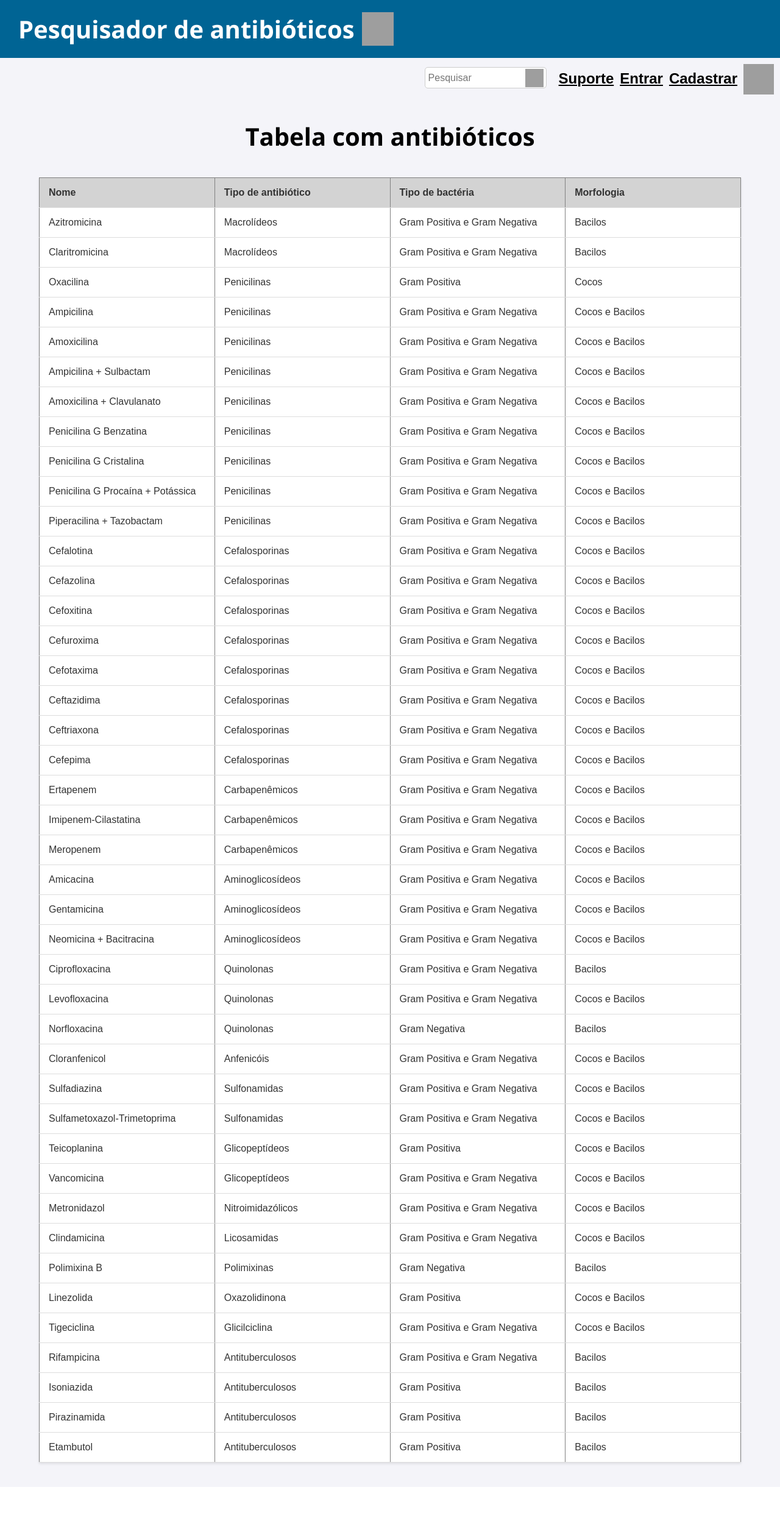
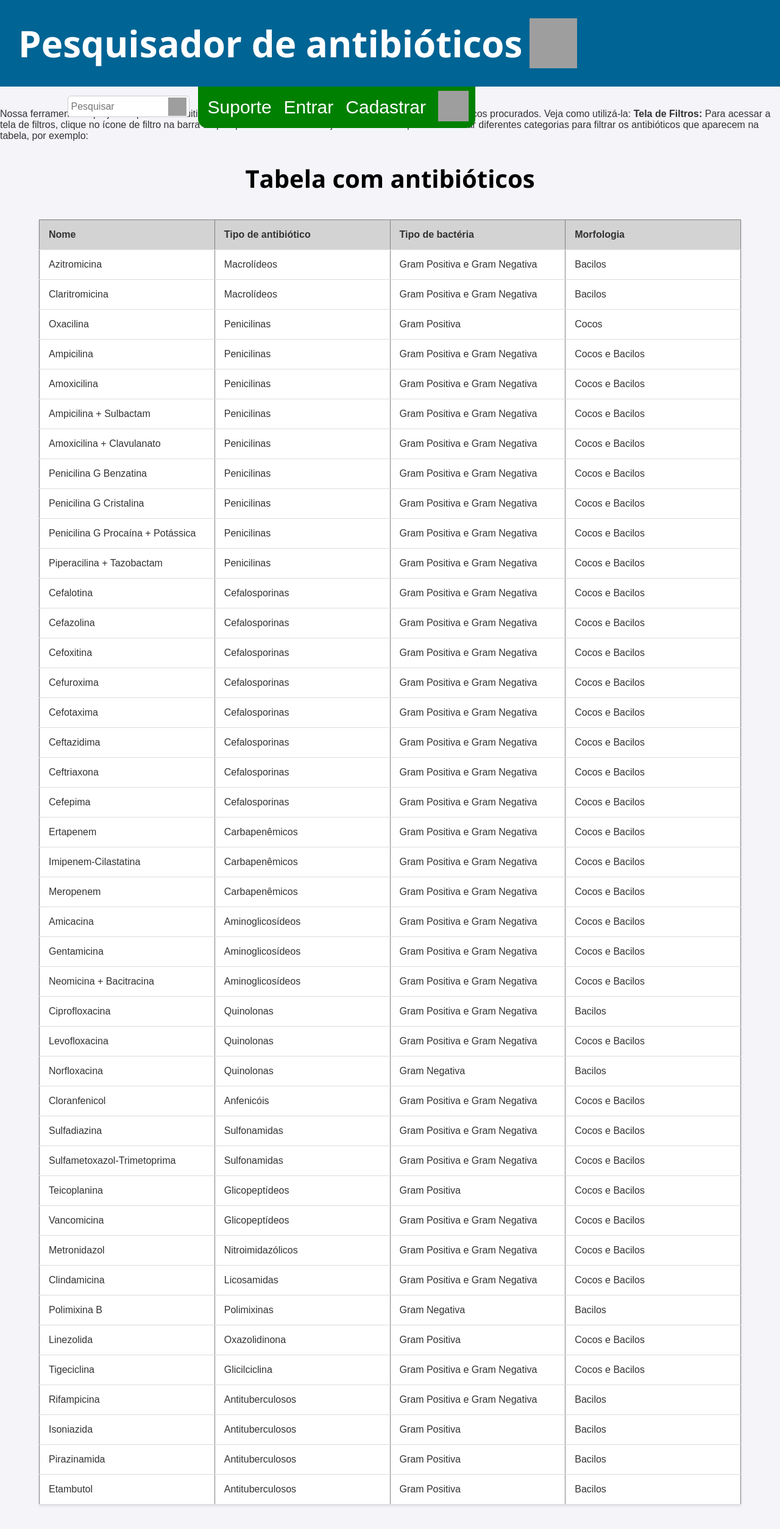
Before and after one commit to arthurbaccan/ATBSearch, a PHP site: page / in a window 1280 px wide. Shown: the whole page at 61% size. Before the commit the page ends 2404 px from the top, so only its background shows below. Run offline with PHP 8.4, Linux system fonts and the light colour scheme; grey boxes are pictures that could not be loaded.

Commit message:
Add files via upload

```diff
--- a/HTML/coisas.css
+++ b/HTML/coisas.css
@@ -207,23 +207,19 @@ div.esquerda {
     text-align: left;
 }
 
+/*==================Separando==================*/
 
 .barra-superior{
     padding-left: 30px;
-    padding-top: 20px;
-    padding-bottom: 20px;
+    padding-top: 30px;
+    padding-bottom: 30px;
     background-color: #006494;
     color: white;
-    font-size: 40px;
+    font-size: 60px;
     display: flex; /* Define um contêiner flexível */
     align-items: left;
     justify-content: flex-start;
     font-family: 'Open Sans', sans-serif;
-
-}
-
-.texto-titulo {
-    font-size: 80px;
 
 }
 
@@ -237,15 +233,26 @@ div.esquerda {
     display: flex;
     align-items: right;
     justify-content: flex-end;
-}
-
-.itens-texto {
-    margin-left: 10px;
-    text-decoration: black;
+    background-color: green;
+    border-bottom-left-radius: 15px;
+    border-bottom-right-radius: 15px;
+    padding-left: 20px;
+    padding-bottom: 11px;
+    width: 34%;
+    position: absolute;
+    right: 500px;
 }
 
 .itens-link {
-    color: black;
+    margin-left: 20px;
+    margin-top: 17px;
+    color: white;
+    text-decoration: none;
+    font-size: 30px;
+}
+
+.itens-link:hover {
+    text-decoration: underline;
 }
 
 .itens-input {
@@ -256,8 +263,8 @@ div.esquerda {
 
 .redimensionar-imagem-perfil {
     width: 50px;
-    height: 50px; /* Maintain aspect ratio */
-    padding-right: 10px;
-    margin-top: 10px;
-    margin-left: 10px;
+    height: 50px;
+    padding-right: 11px;
+    margin-top: 7px;
+    margin-left: 20px;
 }
--- a/HTML/index.html
+++ b/HTML/index.html
@@ -80,11 +80,19 @@
     </form>
 
     <!--Links para suporte, login e cadastro-->
-    <div class="itens-texto"><h2><a class="itens-link" href="contato.html">Suporte</a></h2></div>
-    <div class="itens-texto"><h2><a class="itens-link" href="login.html">Entrar</a></h2></div>
-    <div class="itens-texto"><h2><a class="itens-link" href="cadastro.html">Cadastrar</a></h2></div>
+    <a class="itens-link" href="contato.html">Suporte</a>
+    <a class="itens-link" href="login.html">Entrar</a>
+    <a class="itens-link" href="cadastro.html">Cadastrar</a>
     <img class="redimensionar-imagem-perfil" src="../Imagens/visitante.png" alt="Perfil">
     </div>
+
+    <br><br>
+
+        Nossa ferramenta foi projetada para ser intuitiva e fácil de usar, permitindo encontrar rapidamente os antibióticos procurados.
+        Veja como utilizá-la:
+        <b>Tela de Filtros:</b>
+        Para acessar a tela de filtros, clique no ícone de filtro na barra de pesquisa.
+        Isso abrirá uma janela onde você pode selecionar diferentes categorias para filtrar os antibióticos que aparecem na tabela, por exemplo:
 
     <h2 class="titulo-tabela">Tabela com antibióticos</h2>
 
```
